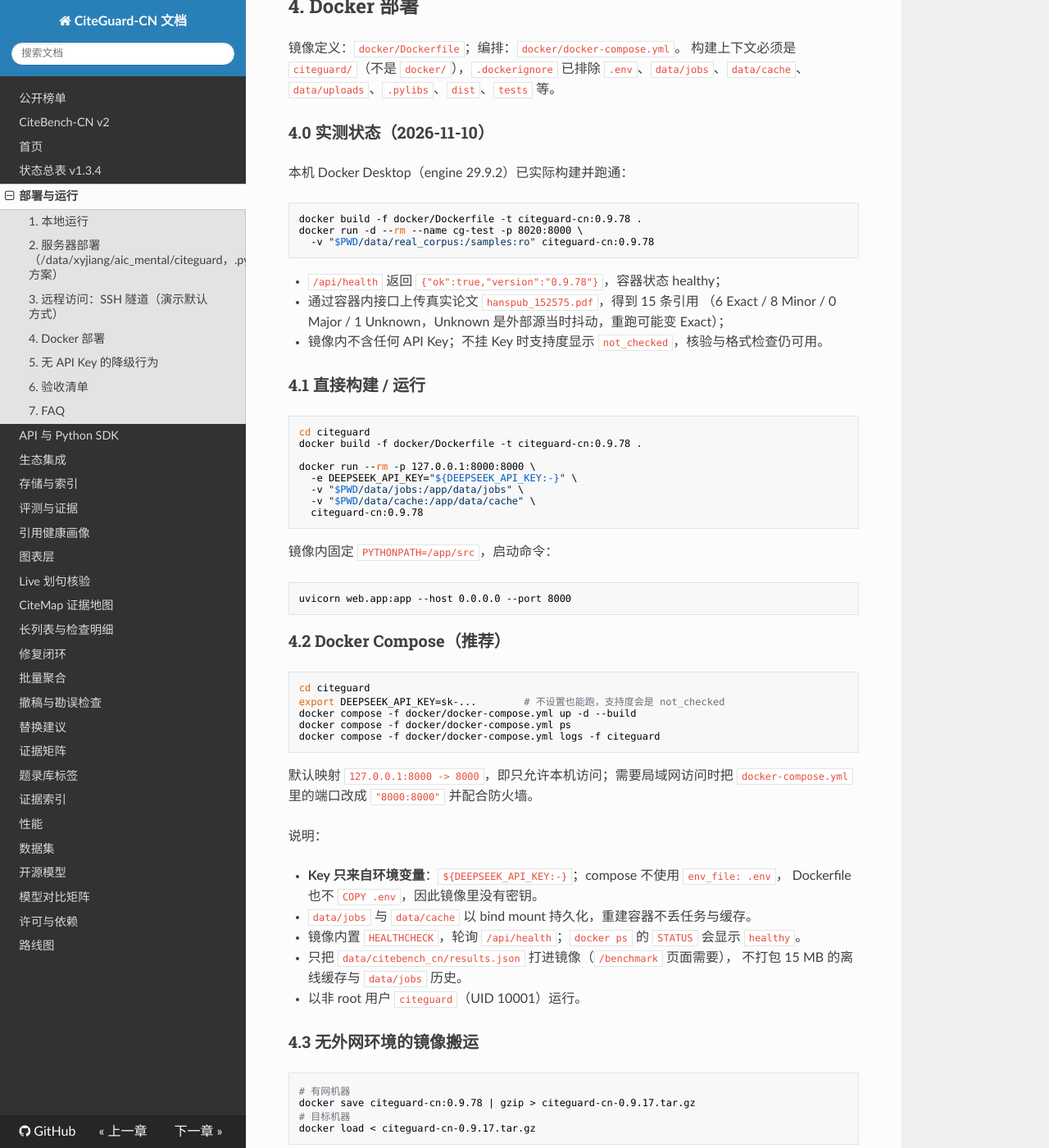
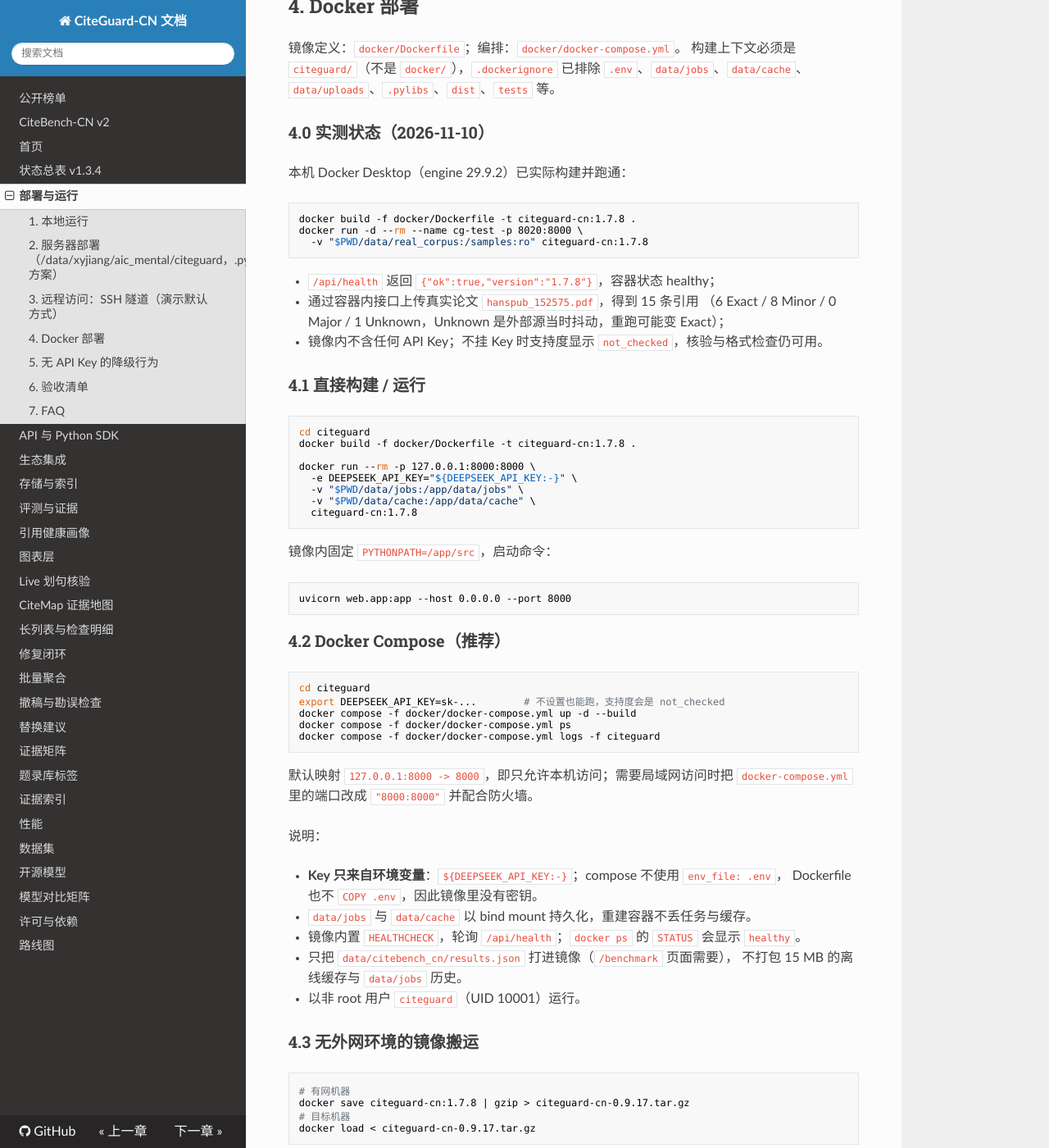
Before and after one commit to kkk431/citeguard-cn, an MkDocs documentation site: the page built from docs/deployment.md, in a window 1280 px wide and 1400 px high, scrolled down 5949 px. Shown: the whole window at 82% size. Built offline with MkDocs 1.6.1, drawn with Linux system fonts in a browser that asks for light colours; nearby versions of some CDN libraries.

Commit message:
Record Docker 1.7.8 health check

````diff
--- a/docs/deployment.md
+++ b/docs/deployment.md
@@ -299,12 +299,12 @@ ssh -L 18000:127.0.0.1:8000 jxy-2
 本机 Docker Desktop（engine 29.9.2）已实际构建并跑通：
 
 ```bash
-docker build -f docker/Dockerfile -t citeguard-cn:0.9.78 .
+docker build -f docker/Dockerfile -t citeguard-cn:1.7.8 .
 docker run -d --rm --name cg-test -p 8020:8000 \
-  -v "$PWD/data/real_corpus:/samples:ro" citeguard-cn:0.9.78
+  -v "$PWD/data/real_corpus:/samples:ro" citeguard-cn:1.7.8
 ```
 
-- `/api/health` 返回 `{"ok":true,"version":"0.9.78"}`，容器状态 healthy；
+- `/api/health` 返回 `{"ok":true,"version":"1.7.8"}`，容器状态 healthy；
 - 通过容器内接口上传真实论文 `hanspub_152575.pdf`，得到 15 条引用
   （6 Exact / 8 Minor / 0 Major / 1 Unknown，Unknown 是外部源当时抖动，重跑可能变 Exact）；
 - 镜像内不含任何 API Key；不挂 Key 时支持度显示 `not_checked`，核验与格式检查仍可用。
@@ -313,13 +313,13 @@ docker run -d --rm --name cg-test -p 8020:8000 \
 
 ```bash
 cd citeguard
-docker build -f docker/Dockerfile -t citeguard-cn:0.9.78 .
+docker build -f docker/Dockerfile -t citeguard-cn:1.7.8 .
 
 docker run --rm -p 127.0.0.1:8000:8000 \
   -e DEEPSEEK_API_KEY="${DEEPSEEK_API_KEY:-}" \
   -v "$PWD/data/jobs:/app/data/jobs" \
   -v "$PWD/data/cache:/app/data/cache" \
-  citeguard-cn:0.9.78
+  citeguard-cn:1.7.8
 ```
 
 镜像内固定 `PYTHONPATH=/app/src`，启动命令：
@@ -355,7 +355,7 @@ docker compose -f docker/docker-compose.yml logs -f citeguard
 
 ```bash
 # 有网机器
-docker save citeguard-cn:0.9.78 | gzip > citeguard-cn-0.9.17.tar.gz
+docker save citeguard-cn:1.7.8 | gzip > citeguard-cn-0.9.17.tar.gz
 # 目标机器
 docker load < citeguard-cn-0.9.17.tar.gz
 ```
--- /dev/null
+++ b/docs/evidence/logs/docker-1.7.8-health.txt
@@ -0,0 +1 @@
+{"ok":true,"version":"1.7.8","offline":true,"image":"citeguard-cn:1.7.8","tested_at":"2026-11-14T02:45:00+08:00"}
````
Also changed, not shown: CHANGELOG.md (+1 -1 lines).
